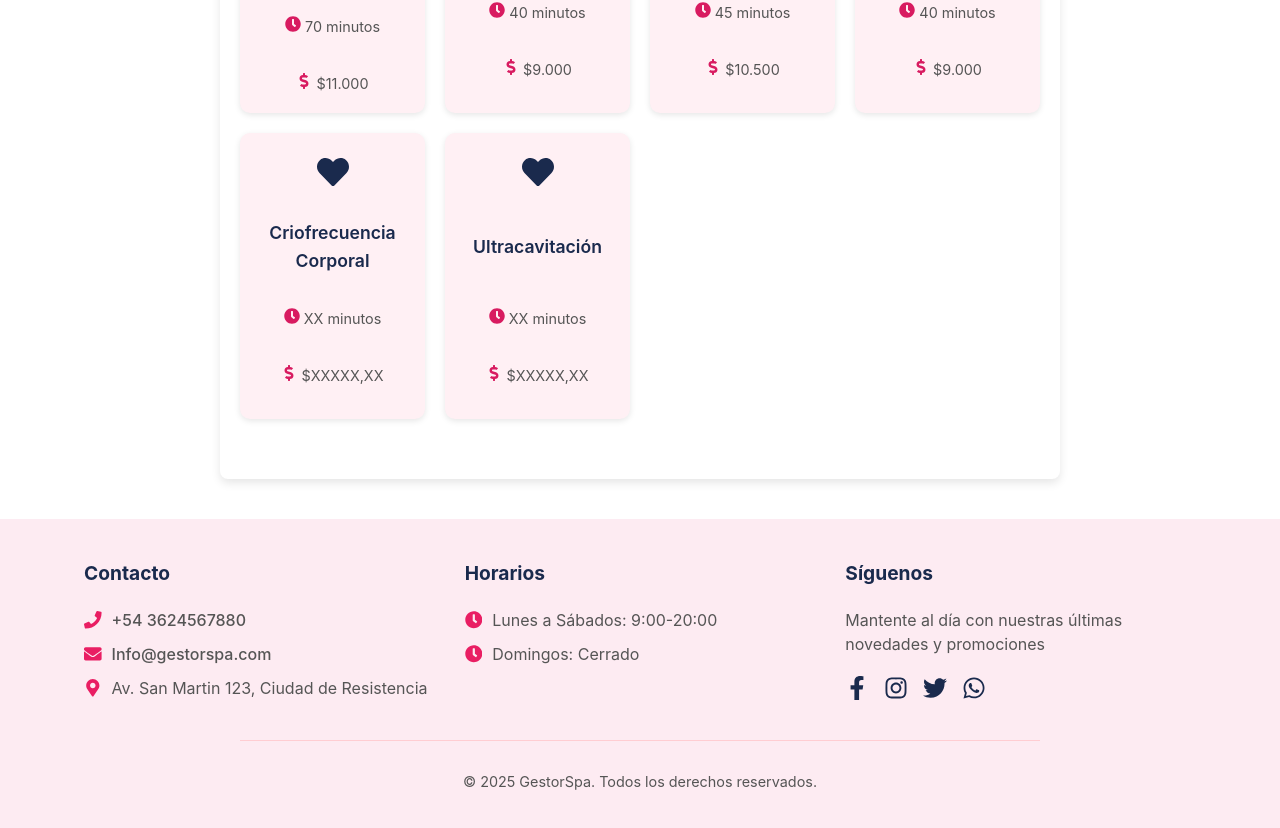
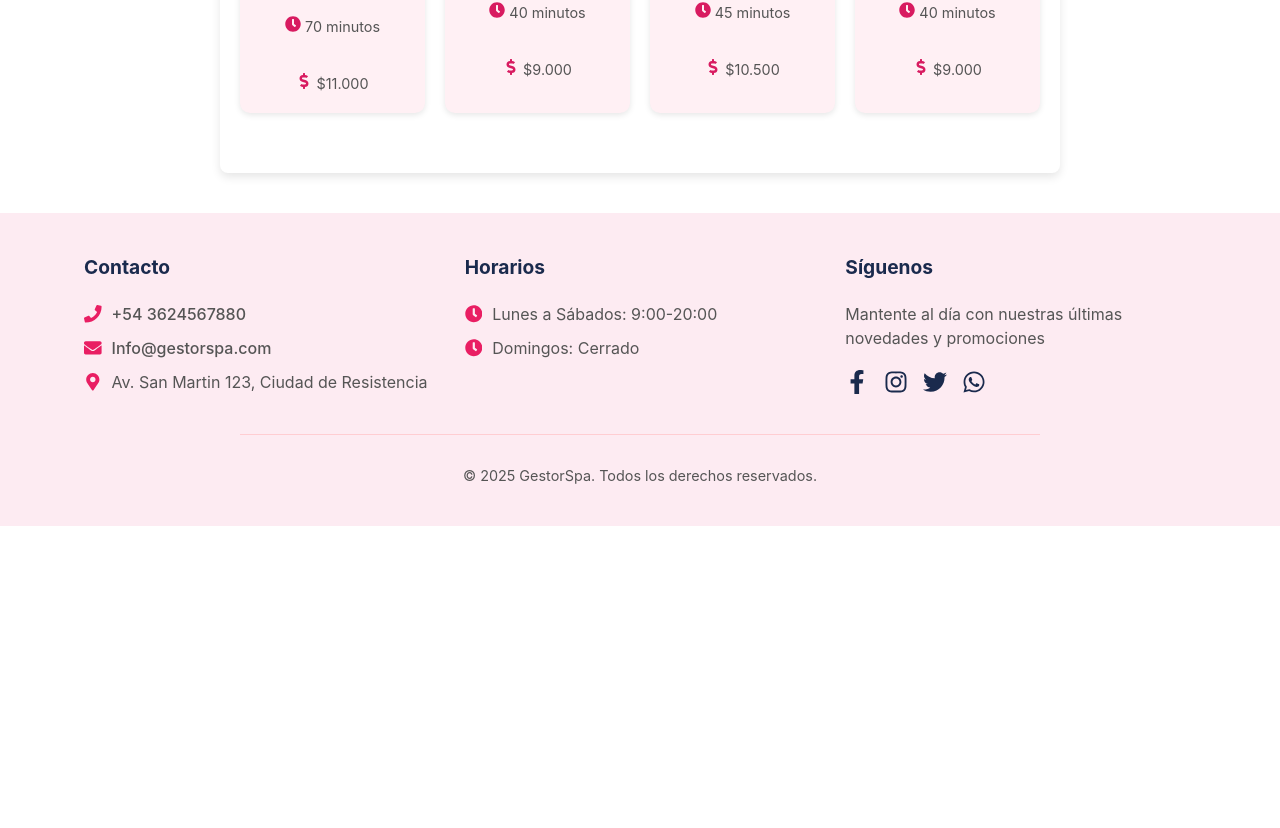
Before and after one commit to nazabe/tpi_mds, a React (Vite) app: page /mds/reservar in a window 1280 px wide. Shown: the part 1073-1901 px from the top of the page. After the commit the page ends 1599 px from the top, so only its background shows below. Built offline with nearby package versions, Linux system fonts and the light colour scheme.

Commit message:
build(booking): Changed Services

```diff
--- a/src/components/BookingPage/BookingPage.tsx
+++ b/src/components/BookingPage/BookingPage.tsx
@@ -50,9 +50,6 @@ const servicesData: Service[] = [
   { id: 11, name: "VelaSlim", duration: "45 minutos", price: "$10.500", icon: <FaHeart /> },
   { id: 12, name: "DermoHealth", duration: "40 minutos", price: "$9.000", icon: <FaHeart /> },
   // Descomentados y actualizados con los datos proporcionados
-   { id: 13, name: "Criofrecuencia Corporal", duration: "XX minutos", price: "$XXXXX,XX", icon: <FaHeart /> }, // <-- Actualiza si tienes datos
-   { id: 14, name: "Ultracavitación", duration: "XX minutos", price: "$XXXXX,XX", icon: <FaHeart /> }, // <-- Actualiza si tienes datos
-
 
   // Servicios Grupales (Mantengo como estaban en tu código, comentados)
   // { id: 15, name: "Hidromasajes", duration: "XX minutos", price: "$XXXXX,XX", icon: <FaHeart /> },
```
